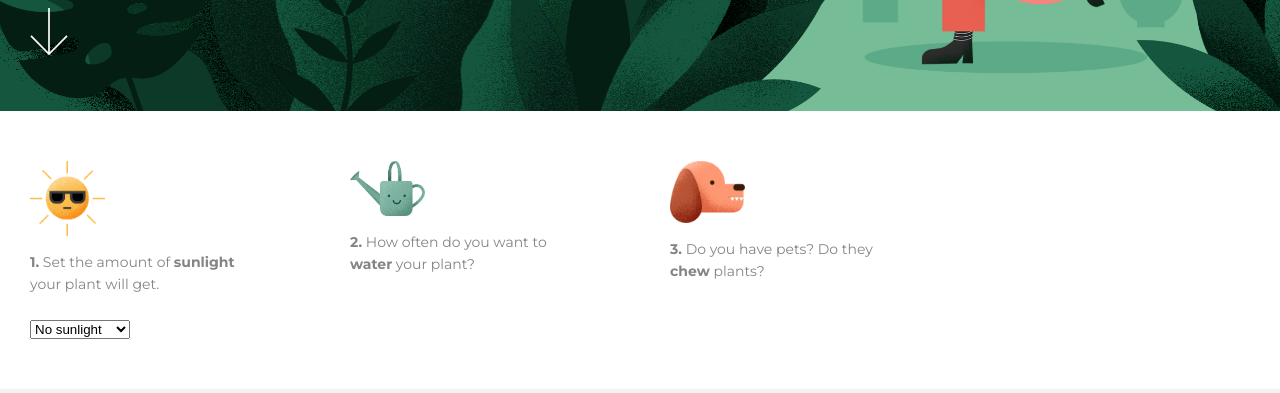
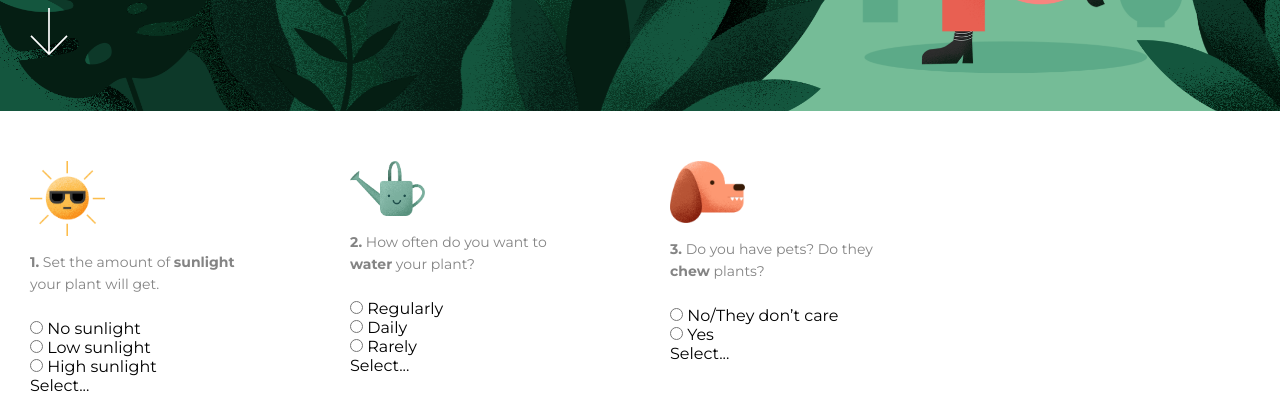
Before and after one commit to jadsonsantos/green-thumb, a website built with Parcel: page index.html in a window 1280 px wide. Shown: the part 412-805 px from the top of the page. Built offline with nearby package versions, Linux system fonts and the light colour scheme; no server answers.

Commit message:
Adiciona opções

```diff
--- a/index.html
+++ b/index.html
@@ -28,20 +28,70 @@
         <div class="container">
           <article class="s-plant-selection__step">
             <img src="/images/illustrations/sun.png" alt="Sun">
-            <h3 class="s-plant-selection__instructions"><strong>1.</strong> Set the amount of <strong>sunlight</strong> your plant will get.</h3>
-            <select name="" id="">
-              <option value="No sunlight">No sunlight</option>
-              <option value="Low sunlight">Low sunlight</option>
-              <option value="High sunlight">High sunlight</option>
-            </select>
+            <h3 class="s-plant-selection__instructions">
+              <strong>1.</strong> Set the amount of <strong>sunlight</strong> your plant will get.
+            </h3>
+            <div class="select-box">
+              <div class="options-container">
+                <div class="option">
+                  <input type="radio" class="radio" id="no" name="no" />
+                  <label for="no">No sunlight</label>
+                </div>
+                <div class="option">
+                  <input type="radio" class="radio" id="low" name="low" />
+                  <label for="low">Low sunlight</label>
+                </div>
+                <div class="option">
+                  <input type="radio" class="radio" id="high" name="high" />
+                  <label for="high">High sunlight</label>
+                </div>
+              </div>
+              <div class="selected">
+                Select...
+              </div>
+            </div>
           </article>
           <article class="s-plant-selection__step">
             <img src="/images/illustrations/wateringcan.png" alt="Watering Can">
             <h3 class="s-plant-selection__instructions"><strong>2.</strong> How often do you want to <strong>water</strong> your plant?</h3>
+            <div class="select-box">
+              <div class="options-container">
+                <div class="option">
+                  <input type="radio" class="radio" id="regularly" name="regularly" />
+                  <label for="regularly">Regularly</label>
+                </div>
+                <div class="option">
+                  <input type="radio" class="radio" id="daily" name="daily" />
+                  <label for="daily">Daily</label>
+                </div>
+                <div class="option">
+                  <input type="radio" class="radio" id="rarely" name="rarely" />
+                  <label for="rarely">Rarely</label>
+                </div>
+              </div>
+              <div class="selected">
+                Select...
+              </div>
+            </div>
           </article>
           <article class="s-plant-selection__step">
             <img src="/images/illustrations/dog.png" alt="Dog">
             <h3 class="s-plant-selection__instructions"><strong>3.</strong> Do you have pets? Do they <strong>chew</strong> plants? </h3>
+            <div class="select-box">
+              <div class="options-container">
+                <div class="option">
+                  <input type="radio" class="radio" id="true" name="true" />
+                  <label for="true">No/They don’t care</label>
+                </div>
+                <div class="option">
+                  <input type="radio" class="radio" id="false" name="false" />
+                  <label for="false">Yes</label>
+                </div>
+              </div>
+              <div class="selected">
+                Select...
+              </div>
+            </div>
           </article>
         </div>
       </section>
```
